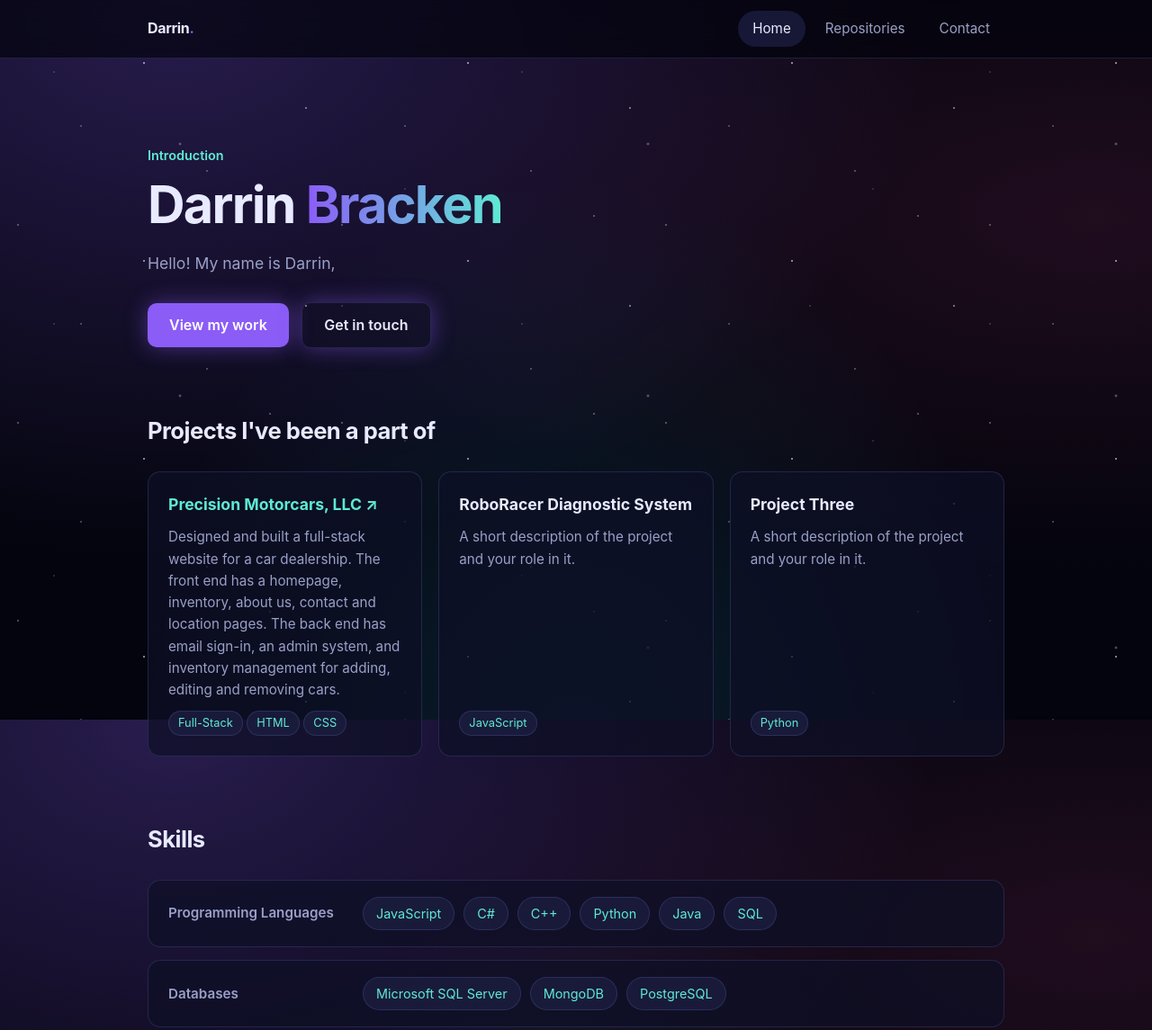
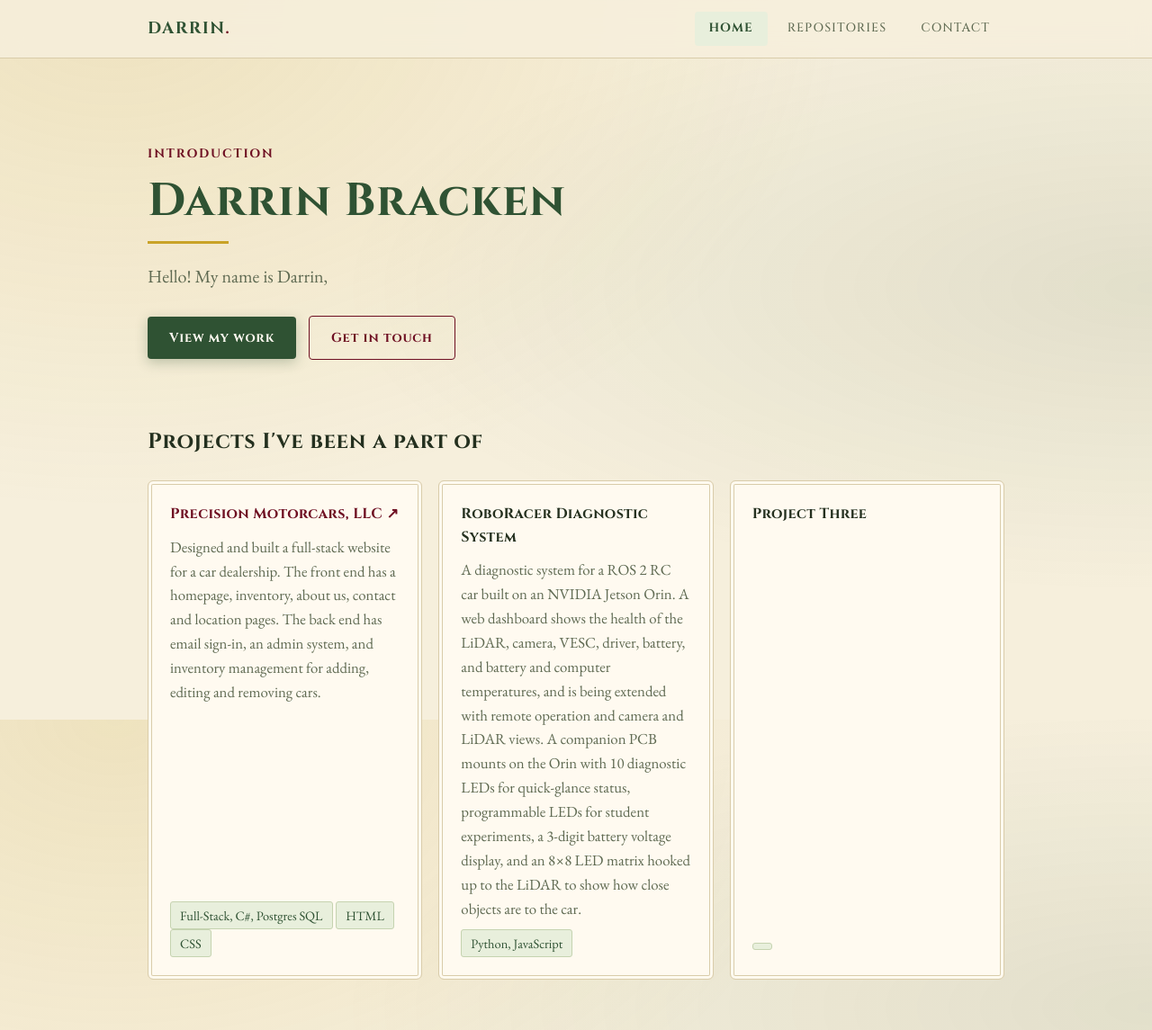
Before and after one commit to dbrack13/dbrack13.github.io, a plain HTML site: page index.html in a window 1280 px wide. Shown: the top 1145 px of the page at 90% size. Drawn offline with nearby package versions, Linux system fonts and the light colour scheme.

Commit message:
Fix styling and add more info

```diff
--- a/index.html
+++ b/index.html
@@ -37,17 +37,17 @@
         <article class="card">
           <h3><a href="https://precisionmotorcarsutah.com" target="_blank" rel="noopener">Precision Motorcars, LLC ↗</a></h3>
           <p>Designed and built a full-stack website for a car dealership. The front end has a homepage, inventory, about us, contact and location pages. The back end has email sign-in, an admin system, and inventory management for adding, editing and removing cars.</p>
-          <div><span class="tag">Full-Stack</span> <span class="tag">HTML</span> <span class="tag">CSS</span></div>
+          <div><span class="tag">Full-Stack, C#, Postgres SQL</span> <span class="tag">HTML</span> <span class="tag">CSS</span></div>
         </article>
         <article class="card">
           <h3>RoboRacer Diagnostic System</h3>
-          <p>A short description of the project and your role in it.</p>
-          <div><span class="tag">JavaScript</span></div>
+          <p>A diagnostic system for a ROS 2 RC car built on an NVIDIA Jetson Orin. A web dashboard shows the health of the LiDAR, camera, VESC, driver, battery, and battery and computer temperatures, and is being extended with remote operation and camera and LiDAR views. A companion PCB mounts on the Orin with 10 diagnostic LEDs for quick-glance status, programmable LEDs for student experiments, a 3-digit battery voltage display, and an 8×8 LED matrix hooked up to the LiDAR to show how close objects are to the car.</p>
+          <div><span class="tag">Python, JavaScript</span></div>
         </article>
         <article class="card">
           <h3>Project Three</h3>
-          <p>A short description of the project and your role in it.</p>
-          <div><span class="tag">Python</span></div>
+          <p></p>
+          <div><span class="tag"></span></div>
         </article>
       </div>
     </section>
@@ -61,9 +61,12 @@
             <span class="tag">JavaScript</span>
             <span class="tag">C#</span>
             <span class="tag">C++</span>
+            <span class="tag">SQL</span>
             <span class="tag">Python</span>
             <span class="tag">Java</span>
-            <span class="tag">SQL</span>
+            <span class="tag">HTML</span>
+            <span class="tag">CSS</span>
+
           </div>
         </div>
         <div class="skill-row">
@@ -85,9 +88,11 @@
           <h3>Concepts</h3>
           <div class="skills">
             <span class="tag">OOP</span>
-            <span class="tag">REST APIs</span>
             <span class="tag">Automation</span>
             <span class="tag">Agile Development</span>
+            <span class="tag">Full-Stack Development</span>
+            <span class="tag">Low-Level Systems</span>
+            <span class="tag">REST APIs</span>
           </div>
         </div>
         <div class="skill-row">
--- a/style.css
+++ b/style.css
@@ -1,24 +1,29 @@
+@import url('https://fonts.googleapis.com/css2?family=Cinzel:wght@500;700&family=EB+Garamond:ital,wght@0,400;0,500;0,600;1,400&display=swap');
+
 :root {
-  --bg: #03040d;
-  --surface: rgba(14, 16, 38, 0.72);
-  --surface-2: rgba(28, 30, 64, 0.8);
-  --border: rgba(120, 130, 220, 0.2);
-  --text: #e8eaff;
-  --muted: #9aa0c8;
-  --accent: #8b5cf6;
-  --accent-2: #5eead4;
-  --radius: 14px;
+  --bg: #f6efdc;
+  --surface: #fffaf0;
+  --surface-2: #e8efdc;
+  --border: #d9ccaa;
+  --text: #24301f;
+  --muted: #5f6a52;
+  --accent: #2f5233;
+  --accent-2: #6e0f22;
+  --gold: #c9a227;
+  --radius: 6px;
+  --font-head: "Cinzel", Georgia, serif;
+  --font-body: "EB Garamond", Georgia, serif;
 }
 
 * { box-sizing: border-box; margin: 0; padding: 0; }
 html { scroll-behavior: smooth; }
 
 body {
-  font-family: "Inter", system-ui, -apple-system, "Segoe UI", sans-serif;
+  font-family: var(--font-body);
+  font-size: 1.15rem;
   background: var(--bg);
-  background-image: radial-gradient(ellipse at 15% 0%, rgba(139, 92, 246, 0.28), transparent 55%),
-                    radial-gradient(ellipse at 95% 30%, rgba(236, 72, 153, 0.12), transparent 50%),
-                    radial-gradient(ellipse at 50% 110%, rgba(56, 189, 248, 0.15), transparent 55%);
+  background-image: radial-gradient(ellipse at 10% 0%, rgba(201, 162, 39, 0.16), transparent 50%),
+                    radial-gradient(ellipse at 100% 40%, rgba(47, 82, 51, 0.10), transparent 50%);
   background-repeat: no-repeat;
   background-attachment: fixed;
   color: var(--text);
@@ -26,32 +31,9 @@ body {
   min-height: 100vh;
 }
 
-/* Starfield: two layers of tiled star dots that drift and twinkle */
-body::before, body::after {
-  content: ""; position: fixed; inset: 0; z-index: -1; pointer-events: none;
-}
-body::before {
-  background-image:
-    radial-gradient(1px 1px at 20px 30px, #fff, transparent),
-    radial-gradient(1px 1px at 90px 140px, #cfd8ff, transparent),
-    radial-gradient(1.5px 1.5px at 160px 70px, #fff, transparent),
-    radial-gradient(1px 1px at 230px 190px, #ffe9c4, transparent),
-    radial-gradient(1px 1px at 300px 20px, #fff, transparent),
-    radial-gradient(1.5px 1.5px at 340px 120px, #c4d4ff, transparent);
-  background-size: 360px 220px;
-  animation: twinkle 6s ease-in-out infinite alternate;
-}
-body::after {
-  background-image:
-    radial-gradient(1px 1px at 60px 80px, #fff, transparent),
-    radial-gradient(2px 2px at 200px 160px, #e9d5ff, transparent),
-    radial-gradient(1px 1px at 380px 60px, #fff, transparent),
-    radial-gradient(1px 1px at 450px 210px, #bae6fd, transparent);
-  background-size: 520px 280px;
-  animation: twinkle 9s ease-in-out 2s infinite alternate;
-}
-@keyframes twinkle { from { opacity: 0.35; } to { opacity: 1; } }
-@media (prefers-reduced-motion: reduce) { body::before, body::after { animation: none; } }
+h1, h2, h3, .logo, .eyebrow, .btn, .nav li a, .label { font-family: var(--font-head); }
+h1 { color: var(--accent); }
+h1::after { content: ""; display: block; width: 90px; height: 3px; margin-top: 14px; background: var(--gold); }
 
 a { color: var(--accent-2); text-decoration: none; }
 a:hover { text-decoration: underline; }
@@ -61,68 +43,68 @@ a:hover { text-decoration: underline; }
 /* Nav */
 .nav {
   position: sticky; top: 0; z-index: 10;
-  background: rgba(3, 4, 13, 0.7);
+  background: rgba(246, 239, 220, 0.85);
   backdrop-filter: blur(12px);
   border-bottom: 1px solid var(--border);
 }
 .nav .container { display: flex; align-items: center; justify-content: space-between; height: 64px; }
-.logo { font-weight: 700; color: var(--text); letter-spacing: -0.02em; }
-.logo span { color: var(--accent); }
+.logo { font-weight: 700; color: var(--accent); letter-spacing: 0.08em; text-transform: uppercase; }
+.logo span { color: var(--accent-2); }
 .nav ul { display: flex; gap: 6px; list-style: none; }
 .nav li a {
-  display: block; padding: 8px 16px; border-radius: 999px;
-  color: var(--muted); font-size: 0.95rem; transition: 0.2s;
+  display: block; padding: 8px 16px; border-radius: 4px;
+  color: var(--muted); font-size: 0.85rem; letter-spacing: 0.08em; text-transform: uppercase; transition: 0.2s;
 }
 .nav li a:hover { color: var(--text); background: var(--surface); text-decoration: none; }
-.nav li a.active { color: var(--text); background: var(--surface-2); }
+.nav li a.active { color: var(--accent); background: var(--surface-2); font-weight: 600; }
 
 /* Sections */
 section { padding: 72px 0 0; }
 section:last-of-type { padding-bottom: 96px; }
-h1 { font-size: clamp(2.2rem, 6vw, 3.6rem); line-height: 1.1; letter-spacing: -0.03em; }
-h2 { font-size: 1.6rem; letter-spacing: -0.02em; margin-bottom: 24px; }
+h1 { font-size: clamp(2rem, 5.5vw, 3.2rem); line-height: 1.15; letter-spacing: 0.02em; }
+h2 { font-size: 1.5rem; letter-spacing: 0.03em; margin-bottom: 24px; }
 .gradient {
-  background: linear-gradient(90deg, var(--accent), var(--accent-2));
-  -webkit-background-clip: text; background-clip: text; color: transparent;
+  color: var(--accent);
 }
-.eyebrow { color: var(--accent-2); font-weight: 600; font-size: 0.9rem; margin-bottom: 12px; }
-.lead { color: var(--muted); font-size: 1.1rem; max-width: 640px; margin-top: 20px; }
+.eyebrow { color: var(--accent-2); font-weight: 700; font-size: 0.85rem; letter-spacing: 0.14em; text-transform: uppercase; margin-bottom: 12px; }
+.lead { color: var(--muted); font-size: 1.25rem; max-width: 640px; margin-top: 20px; }
 .hero { padding-top: 96px; }
 
 .btn {
-  display: inline-block; margin-top: 28px; padding: 12px 24px; border-radius: 10px;
-  background: var(--accent); color: #fff; font-weight: 600; transition: 0.2s;
+  display: inline-block; margin-top: 28px; padding: 12px 24px; border-radius: 4px; letter-spacing: 0.06em; font-size: 0.9rem;
+  background: var(--accent); color: #fffaf0; font-weight: 600; transition: 0.2s;
 }
-.btn { box-shadow: 0 0 24px rgba(139, 92, 246, 0.45); }
-.btn:hover { background: #7c4df0; text-decoration: none; transform: translateY(-1px); }
-.btn.ghost { background: transparent; border: 1px solid var(--border); color: var(--text); margin-left: 10px; }
-.btn.ghost:hover { background: var(--surface); }
+.btn { box-shadow: 0 4px 14px rgba(47, 82, 51, 0.28); }
+.btn:hover { background: #3b6640; text-decoration: none; transform: translateY(-1px); }
+.btn.ghost { background: transparent; border: 1px solid var(--accent-2); color: var(--accent-2); margin-left: 10px; box-shadow: none; }
+.btn.ghost:hover { background: var(--accent-2); color: #fffaf0; }
 
 /* Cards */
 .grid { display: grid; grid-template-columns: repeat(auto-fill, minmax(280px, 1fr)); gap: 18px; }
 .card {
   background: var(--surface); border: 1px solid var(--border); border-radius: var(--radius);
-  padding: 22px; transition: 0.2s; display: flex; flex-direction: column; gap: 10px;
+  box-shadow: inset 0 0 0 3px var(--surface), inset 0 0 0 4px var(--border);
+  padding: 24px; transition: 0.2s; display: flex; flex-direction: column; gap: 10px;
 }
-.card:hover { border-color: var(--accent); transform: translateY(-3px); box-shadow: 0 8px 30px rgba(139, 92, 246, 0.25); }
-.card h3 { font-size: 1.1rem; }
-.card p { color: var(--muted); font-size: 0.95rem; flex: 1; }
+.card:hover { border-color: var(--gold); transform: translateY(-3px); box-shadow: inset 0 0 0 3px var(--surface), inset 0 0 0 4px var(--gold), 0 8px 24px rgba(36, 48, 31, 0.14); }
+.card h3 { font-size: 1rem; letter-spacing: 0.02em; }
+.card p { color: var(--muted); font-size: 1.05rem; flex: 1; }
 .meta { display: flex; gap: 14px; flex-wrap: wrap; font-size: 0.85rem; color: var(--muted); }
 .tag {
-  display: inline-block; padding: 3px 10px; border-radius: 999px; font-size: 0.8rem;
-  background: var(--surface-2); color: var(--accent-2); border: 1px solid var(--border);
+  display: inline-block; padding: 3px 10px; border-radius: 3px; font-size: 0.9rem;
+  background: var(--surface-2); color: var(--accent); border: 1px solid #c5d3b0;
 }
 
 /* Skills */
 .skills { display: flex; flex-wrap: wrap; gap: 10px; }
-.skills .tag { font-size: 0.9rem; padding: 6px 14px; }
+.skills .tag { font-size: 1rem; padding: 6px 14px; }
 
 .skill-rows { display: grid; gap: 14px; }
 .skill-row {
   display: grid; grid-template-columns: 200px 1fr; gap: 16px; align-items: center;
   background: var(--surface); border: 1px solid var(--border); border-radius: var(--radius); padding: 18px 22px;
 }
-.skill-row h3 { font-size: 0.95rem; color: var(--muted); font-weight: 600; }
+.skill-row h3 { font-size: 0.85rem; letter-spacing: 0.06em; color: var(--muted); font-weight: 600; }
 @media (max-width: 560px) { .skill-row { grid-template-columns: 1fr; gap: 10px; } }
 
 /* Timeline */
@@ -130,11 +112,11 @@ h2 { font-size: 1.6rem; letter-spacing: -0.02em; margin-bottom: 24px; }
 .timeline .item { position: relative; }
 .timeline .item::before {
   content: ""; position: absolute; left: -31px; top: 8px; width: 12px; height: 12px;
-  border-radius: 50%; background: var(--accent); box-shadow: 0 0 0 4px var(--bg);
+  border-radius: 50%; background: var(--gold); box-shadow: 0 0 0 4px var(--bg);
 }
 .timeline .when { color: var(--muted); font-size: 0.85rem; }
-.timeline h3 { font-size: 1.05rem; }
-.timeline p { color: var(--muted); font-size: 0.95rem; }
+.timeline h3 { font-size: 1rem; }
+.timeline p { color: var(--muted); font-size: 1.05rem; }
 
 /* Contact */
 .contact-card {
@@ -143,7 +125,7 @@ h2 { font-size: 1.6rem; letter-spacing: -0.02em; margin-bottom: 24px; }
 }
 .photo {
   width: 200px; height: 200px; border-radius: 50%; object-fit: cover;
-  border: 3px solid var(--accent); background: var(--surface-2);
+  border: 3px solid var(--gold); background: var(--surface-2);
 }
 .contact-list { list-style: none; display: grid; gap: 14px; margin-top: 18px; }
 .contact-list .label { display: block; color: var(--muted); font-size: 0.8rem; text-transform: uppercase; letter-spacing: 0.08em; }
```
Also changed, not shown: contact.html (+2 -4 lines), images/me and cinnamon.jpg (added).
